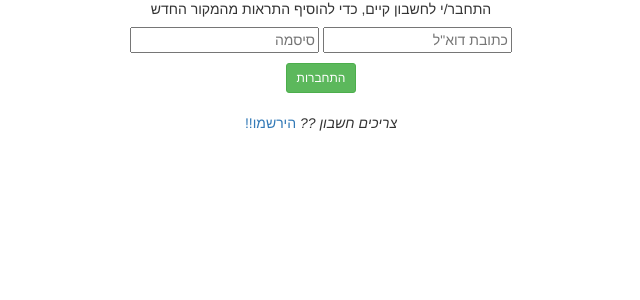
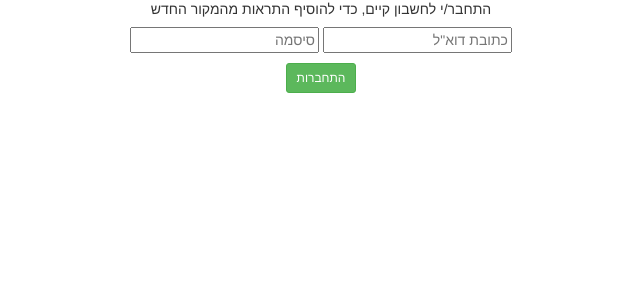
Before and after one commit to noamoss/notifier, a Flask app: page /add/1 in a window 1280 px wide. Shown: the part 168-468 px from the top of the page, without its empty margins (319-959 px from the left). Run offline with Flask 2, Linux system fonts and the light colour scheme; parts of the project's set-up code (start-up, migrations or seed data) failed here and were passed over; some libraries are stand-ins or nearby versions.

Commit message:
ommit inner link in add_feed login/register page

```diff
--- a/templates/add_feed_and_register.html
+++ b/templates/add_feed_and_register.html
@@ -34,9 +34,6 @@
                </p>
                 <button class="btn btn-sm btn-success " type="submit" name="btn" value="login">התחברות</button>
             </form>
-        <br>
-        <p><em> צריכים חשבון ?? </em><a data-toggle="tab" href="#register">הירשמו!!</a></p>
-
         </div>
 
         <div id="register" class="tab-pane fade">
@@ -76,8 +73,7 @@
                 </p>
 
         <button class="btn btn-sm btn-success" type="submit" name="btn" value="register">הרשמה</button>
-        <br><br>
-        <p><em>כבר רשומים?</em> הקליקו <a data-toggle="tab" href="#login">כאן</a> כדי להתחבר.</p>
+
     </form>
 
 
--- a/templates/feeds_editor.html
+++ b/templates/feeds_editor.html
@@ -14,4 +14,5 @@
             {% include "feed.html" %}
         </div>
     </div>
+        </div>
 {% endblock %}
```
